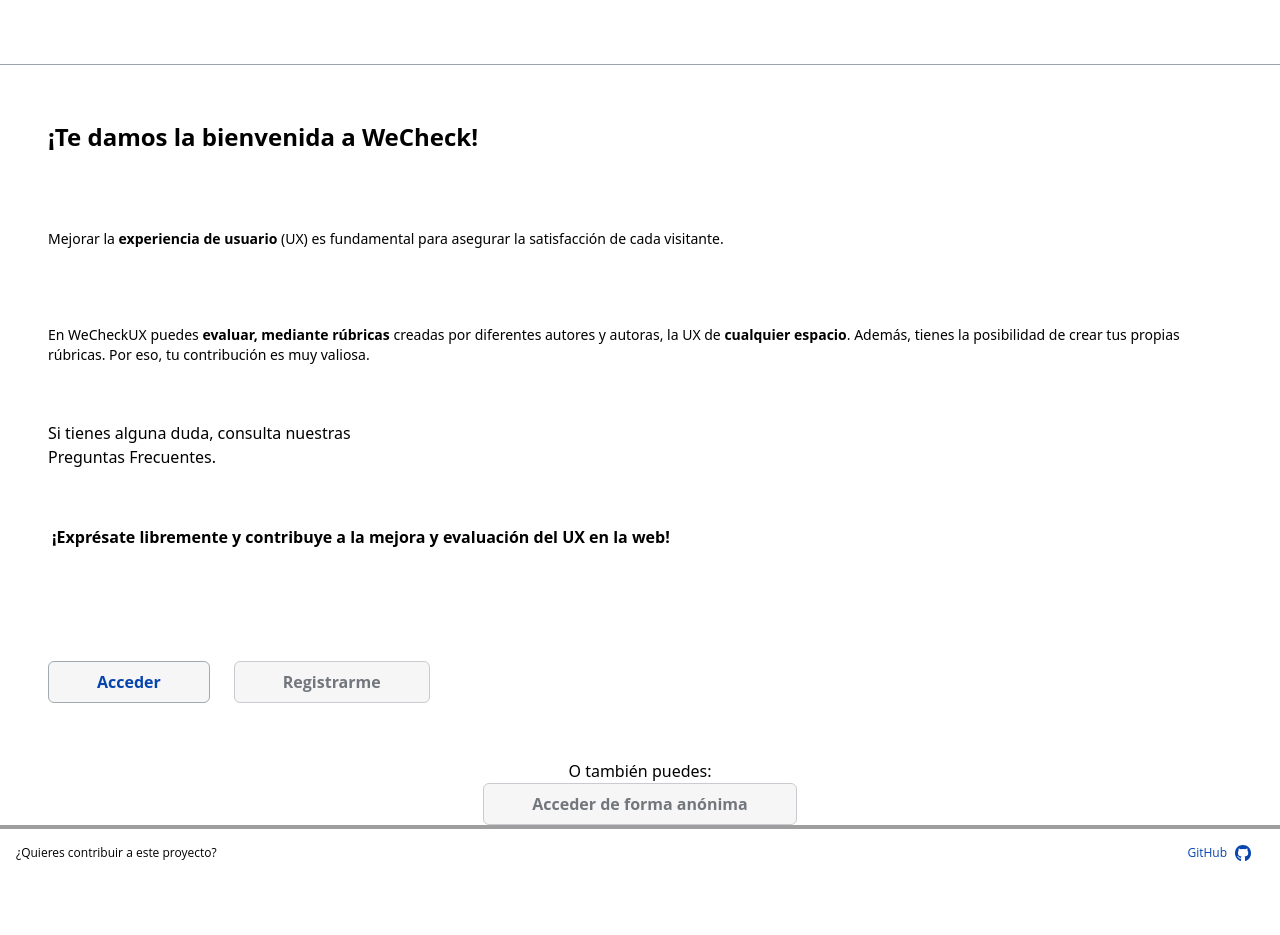
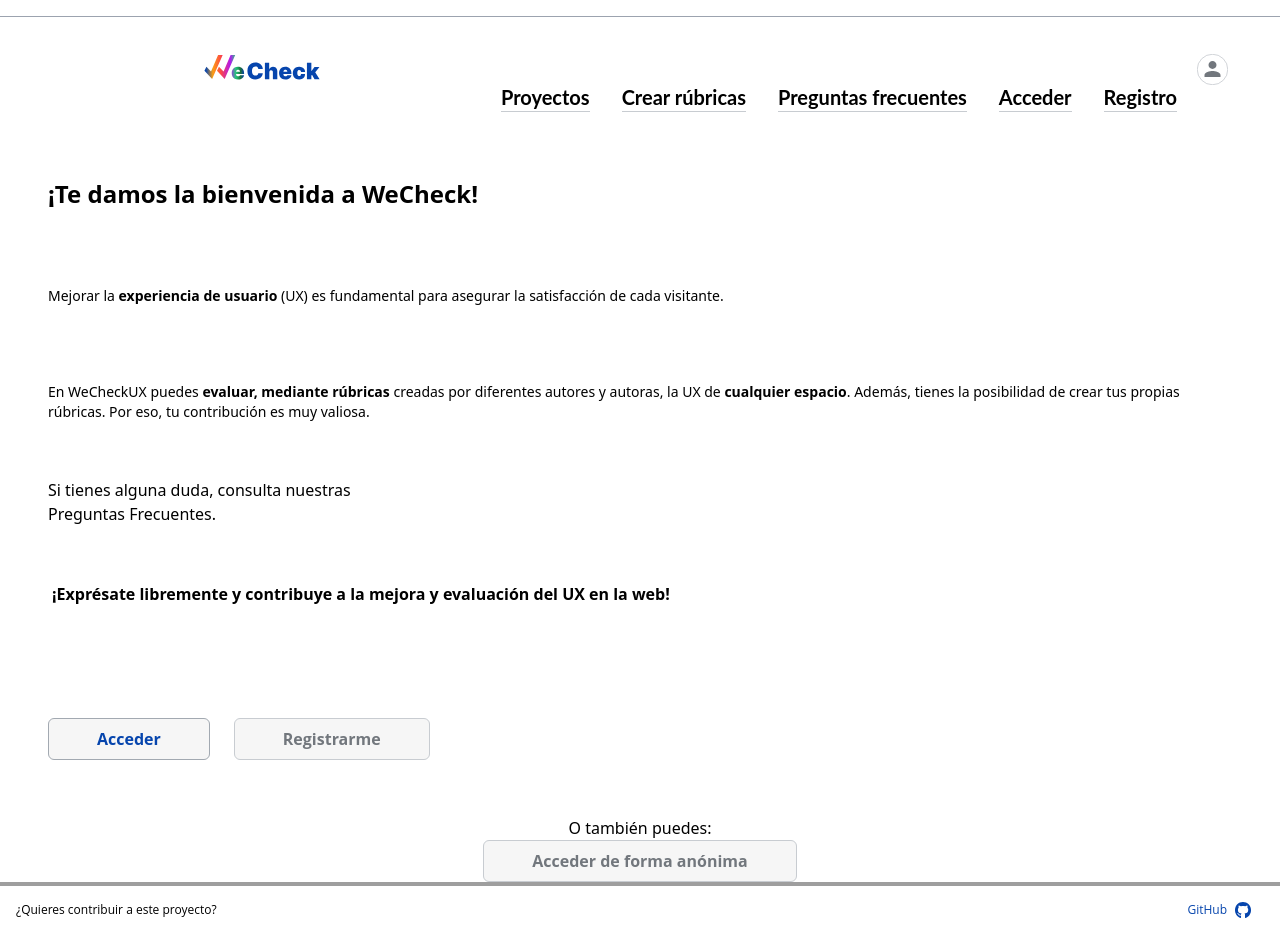
Before and after one commit to Rubrics-project/WeCheckUx, a React (Vite) app in the folder react/: page / in a window 1280 px wide. Before the commit the page ends 878 px from the top, so only its background shows below. Built offline with nearby package versions, Linux system fonts and the light colour scheme; grey boxes are pictures that could not be loaded.

Commit message:
Header almost ready

```diff
--- a/react/src/components/Header.jsx
+++ b/react/src/components/Header.jsx
@@ -1,10 +1,12 @@
 import React from "react";
 import Menu from "./menu/Menu";
+import Nav from "../components/Nav";
 
 export default function Header() {
   return (
     <>
       <Menu />
+      <Nav />
     </>
   );
 }
--- /dev/null
+++ b/react/src/components/Nav.jsx
@@ -0,0 +1,57 @@
+import React from "react";
+import logo from "../assets/logo.svg";
+import loggedIcon from "../assets/loggedIcon.svg";
+import Title from "./Title";
+
+export default function Nav() {
+  return (
+    <nav class="bg-white border-gray-200 px-4 lg:px-6 py-2.5 flex flex-wrap justify-between items-center dark:bg-gray-800">
+      <div class="flex flex-wrap justify-between items-center mx-auto max-w-screen-xl">
+        <a href="/">
+          <img src={logo} alt="Logo"></img>
+        </a>
+      </div>
+      <div class="flex items-center lg:order-2">
+        <a
+          href="#"
+          class="text-gray-800 dark:text-white hover:bg-gray-50 focus:ring-4 focus:ring-gray-300 font-medium rounded-lg text-sm px-4 lg:px-5 py-2 lg:py-2.5 mr-2 dark:hover:bg-gray-700 focus:outline-none dark:focus:ring-gray-800"
+        >
+          <img src={loggedIcon} alt="PerfilUsuario"></img>
+        </a>
+      </div>
+
+      <div
+        class="hidden justify-between items-center w-full lg:flex lg:w-auto lg:order-1"
+        id="mobile-menu"
+      >
+        <ul class="flex flex-col mt-4 font-medium lg:flex-row lg:space-x-8 lg:mt-0">
+          <li>
+            <a href="/proyectos">
+              <Title title={"Proyectos"} />
+            </a>
+          </li>
+          <li>
+            <a href="/crear">
+              <Title title={"Crear rúbricas"} />
+            </a>
+          </li>
+          <li>
+            <a href="/preguntasfrecuentes">
+              <Title title={"Preguntas frecuentes"} />
+            </a>
+          </li>
+          <li>
+            <a href="/acceso">
+              <Title title={"Acceder"} />
+            </a>
+          </li>
+          <li>
+            <a href="/registro">
+              <Title title={"Registro"} />
+            </a>
+          </li>
+        </ul>
+      </div>
+    </nav>
+  );
+}
--- a/react/src/components/menu/Menu.jsx
+++ b/react/src/components/menu/Menu.jsx
@@ -6,10 +6,11 @@
 import gitHubIcon from "../../assets/gitHubIcon.svg";
 import { useState } from "react";
 
+
 export default function Menu() {
   const [isNavOpen, setIsNavOpen] = useState(false);
   return (
-    <div className="flex items-center justify-between border-b border-gray-400 py-8">
+    <div className="flex items-center justify-between  width:1px border-b border-gray-400 py-2">
       <nav>
         <section className="MOBILE-MENU flex lg:hidden">
           <div
@@ -86,107 +87,3 @@
     </div>
   );
 }
-
-// import React from "react";
-// import faqIcon from "../../public/assets/faqIcon.svg";
-// import projectsIcon from "../../public/assets/projectsIcon.svg";
-// import addIcon from "../../public/assets/addIcon.svg";
-// import accessIcon from "../../public/assets/accessIcon.svg";
-// import gitHubIcon from "../../public/assets/gitHubIcon.svg";
-// import logo from "../../public/assets/logo.svg";
-// import { Link } from "react-router-dom";
-// import Create from "../views/Create";
-
-// export default function Menu() {
-//   return (
-//     <div>
-//       <div className="flex items-center justify-between border-b border-gray-400 py-8">
-//         <a href="/">
-//           <img src={logo} alt="Logo"></img>
-//         </a>
-//         <nav>
-//           <section className="MOBILE-MENU flex lg:hidden">
-//             <div className="HAMBURGER-ICON space-y-2">
-//               <span className="block h-0.5 w-8 animate-pulse bg-gray-600"></span>
-//               <span className="block h-0.5 w-8 animate-pulse bg-gray-600"></span>
-//               <span className="block h-0.5 w-8 animate-pulse bg-gray-600"></span>
-//             </div>
-
-//             <div>
-//               <div className="absolute top-0 right-0 px-8 py-8">
-//                 <svg
-//                   className="h-8 w-8 text-gray-600"
-//                   viewBox="0 0 24 24"
-//                   fill="none"
-//                   stroke="currentColor"
-//                   strokeWidth="2"
-//                   strokeLinecap="round"
-//                   strokeLinejoin="round"
-//                 >
-//                   <line x1="18" y1="6" x2="6" y2="18" />
-//                   <line x1="6" y1="6" x2="18" y2="18" />
-//                 </svg>
-//               </div>
-//               <ul className="NAVIGATION-MOBILE-OPEN flex flex-col items-left justify-between min-h-[250px]">
-//                 <li className="border-b border-gray-400 my-2 uppercase">
-//                   <div className="menuIcon">
-//                     <img src={projectsIcon} alt="Icon Project"></img>
-//                     <a href="/Projects">Proyectos</a>
-//                   </div>
-//                 </li>
-//                 <li className="border-b border-gray-400 my-2 uppercase">
-//                   <div className="menuIcon">
-//                     <img src={addIcon} alt="Icon Create Rubric"></img>
-//                     <a href="/crear"> Crear rúbricas</a>
-//                   </div>
-//                 </li>
-//                 <li className="border-b border-gray-400 my-2 uppercase">
-//                   <div className="menuIcon">
-//                     <img src={faqIcon} alt="Icon Preguntas frecuentes"></img>
-//                     <a href="/Fqa"> Preguntas frecuentes</a>
-//                   </div>
-//                 </li>
-//                 <li className="border-b border-gray-400 my-2 uppercase">
-//                   <div className="menuIcon">
-//                     <img src={accessIcon} alt="Icon Login"></img>
-//                     <a href="/Login">Acceder</a>
-//                   </div>
-//                 </li>
-//                 <li className="border-b border-gray-400 my-2 uppercase">
-//                   <div className="menuIcon">
-//                     <img src={accessIcon} alt="Icon Login"></img>
-//                     <a href="/Signup">Registro</a>
-//                   </div>
-//                 </li>
-//                 <li className="border-b border-gray-400 my-2 uppercase">
-//                   <div className="menuIcon">
-//                     <img src={gitHubIcon} alt="Icon Login"></img>
-//                     <a href="/Contibute">Constribuye al proyecto</a>
-//                   </div>
-//                 </li>
-//               </ul>
-//             </div>
-//           </section>
-
-//           <ul className="DESKTOP-MENU hidden space-x-8 lg:flex">
-//             <li>
-//               <a href="/Projects">Proyectos</a>
-//             </li>
-//             <li>
-//               <a href="/crear">Crear rúbricas</a>
-//             </li>
-//             <li>
-//               <a href="/Fqa">Preguntas frecuentes</a>
-//             </li>
-//             <li>
-//               <a href="/Login">Acceder</a>
-//             </li>
-//             <li>
-//               <a href="/Signup">Registro</a>
-//             </li>
-//             </ul>
-//         </nav>
-//       </div>
-//     </div>
-//   );
-// }
--- a/react/src/index.css
+++ b/react/src/index.css
@@ -1,15 +1,14 @@
 @tailwind base;
 @tailwind components;
 @tailwind utilities;
+
 
 @import url("https://fonts.googleapis.com/css2?family=Inter:wght@100;200;300;400;500;600;700;800;900&family=La+Belle+Aurore&family=Open+Sans:wght@400;500;700;800&display=swap");
 
 @import url("https://fonts.googleapis.com/css2?family=Inter:wght@100;200;300;400;500;600;700;800;900&family=La+Belle+Aurore&family=Lato:wght@300;400;700;900&display=swap");
 
-@import url("./components/menu/menu.css");
-
 #root {
   display: flex;
   flex-direction: column;
   min-height: 100vh;
-}
+  }
--- a/react/src/main.jsx
+++ b/react/src/main.jsx
@@ -4,6 +4,7 @@
 // import { ContextProvider } from "./contexts/ContextProvider";
 import "./index.css";
 import router from "./router/router";
+import "./components/menu/menu.css";
 
 ReactDOM.createRoot(document.getElementById("root")).render(
   <React.StrictMode>
```
